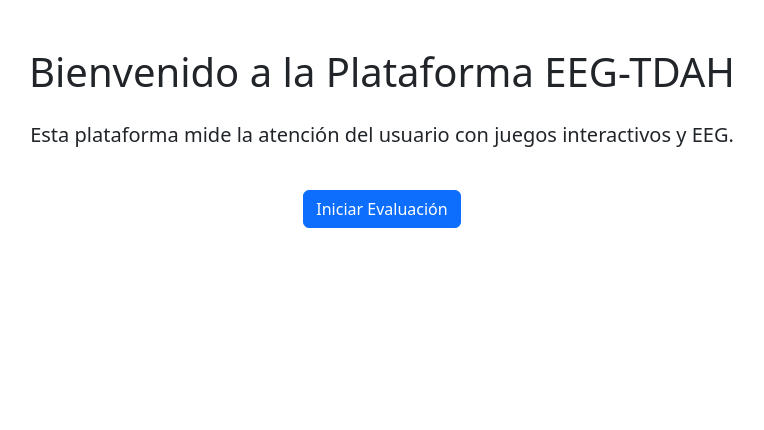
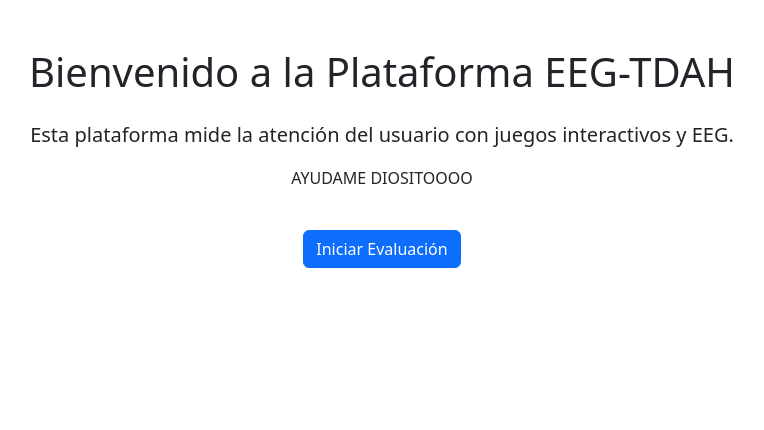
Before and after one commit to Samas5/JTI-Aura-ADHD, a Flask app: page / in a window 1280 px wide. Shown: the part 56-486 px from the top of the page, without its empty margins (258-1022 px from the left). Run offline with Flask 3, Linux system fonts and the light colour scheme.

Commit message:
Pruebaaa
prueba de cambios

```diff
--- a/templates/index.html
+++ b/templates/index.html
@@ -6,6 +6,9 @@ block content %}
   <p class="lead">
     Esta plataforma mide la atención del usuario con juegos interactivos y EEG.
   </p>
+  <p>
+    AYUDAME DIOSITOOOO
+  </p>
   <a href="/juego" class="btn btn-primary mt-4">Iniciar Evaluación</a>
 </div>
 {% endblock %}
```
